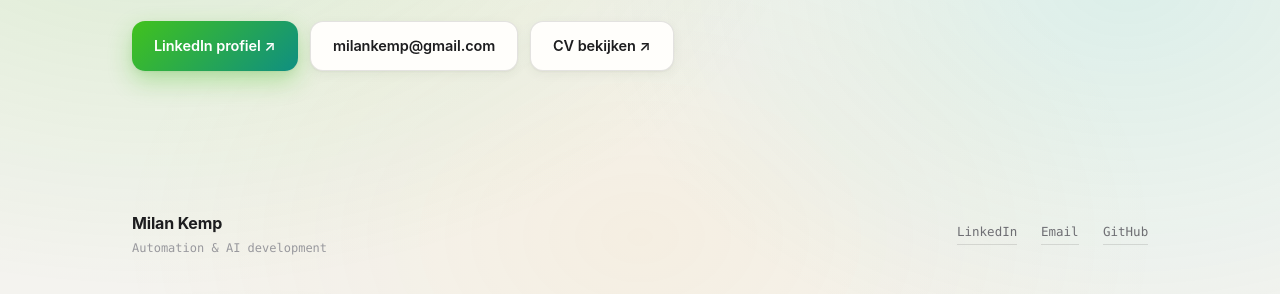
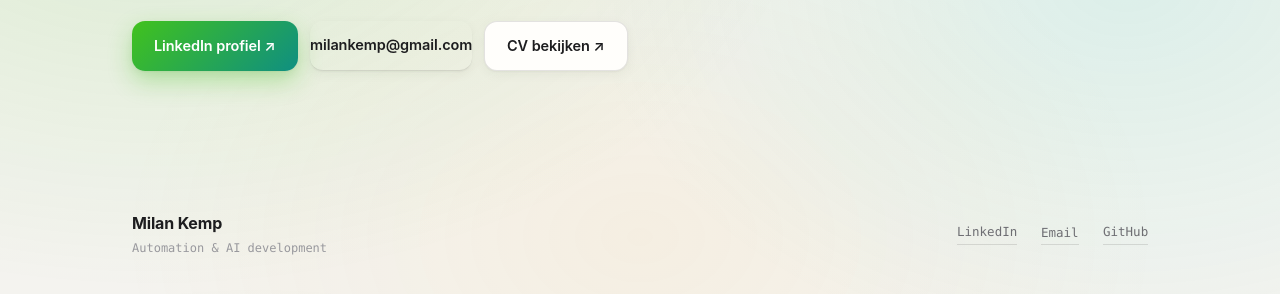
Before and after one commit to Milan-Kemp/Milan-portfolio, a plain HTML site: page index.html in a window 1280 px wide. Shown: the part 4067-4361 px from the top of the page. Drawn offline with Linux system fonts and the light colour scheme.

Commit message:
Vervang mailto-links door klembord-kopieer-knoppen voor e-mailadres
Beide e-mail-links (footer en Contact-sectie) zijn nu <button>s die het
adres naar het klembord kopiëren en dat kort bevestigen met "Gekopieerd
✓", in plaats van blind op een geconfigureerd mailto-programma te
vertrouwen. Valt terug op de normale mailto: als clipboard-toegang om
wat voor reden dan ook niet lukt.

```diff
--- a/css/styles.css
+++ b/css/styles.css
@@ -531,6 +531,12 @@ footer {
 
 .footer-link.is-hover { color: var(--accent-text); border-color: var(--accent); }
 
+.footer-email-btn {
+  appearance: none; background: none;
+  border: none; border-bottom: 1px solid var(--border-strong);
+  padding: 0 0 2px;
+}
+
 /* ---------- CASE STUDY: PIPELINE (shared by /projects/*.html) ---------- */
 
 .pipeline { position: relative; perspective: 900px; }
--- a/index.html
+++ b/index.html
@@ -328,7 +328,7 @@
     </p>
     <div class="about-contacts observe" style="margin-top: 24px;">
       <a href="https://www.linkedin.com/in/milan-kemp-5165a0326" target="_blank" rel="noopener" class="btn btn-primary">LinkedIn profiel ↗</a>
-      <a href="mailto:milankemp@gmail.com" class="btn btn-secondary">milankemp@gmail.com</a>
+      <button class="btn btn-secondary footer-email-btn" data-email="milankemp@gmail.com" type="button">milankemp@gmail.com</button>
       <a href="assets/Milan_Kemp_CV.pdf" target="_blank" rel="noopener" class="btn btn-secondary">CV bekijken ↗</a>
     </div>
   </section>
@@ -340,7 +340,7 @@
     </div>
     <div class="footer-links">
       <a class="footer-link" href="https://www.linkedin.com/in/milan-kemp-5165a0326" target="_blank" rel="noopener">LinkedIn</a>
-      <a class="footer-link" href="mailto:milankemp@gmail.com">Email</a>
+      <button class="footer-link footer-email-btn" data-email="milankemp@gmail.com" type="button">Email</button>
       <a class="footer-link" href="https://github.com/Milan-Kemp" target="_blank" rel="noopener">GitHub</a>
     </div>
   </footer>
--- a/js/main.js
+++ b/js/main.js
@@ -33,7 +33,27 @@ document.addEventListener('DOMContentLoaded', () => {
   setupCardLinks();
   setupOtherItems();
   setupDotNav();
+  setupEmailCopyButtons();
 });
+
+/* Copies the email address instead of relying on mailto: (which does
+   nothing for visitors without a default mail client configured), with a
+   short "Gekopieerd ✓" confirmation. Falls back to mailto: if clipboard
+   access fails for any reason. */
+function setupEmailCopyButtons() {
+  document.querySelectorAll('.footer-email-btn').forEach(btn => {
+    const original = btn.textContent;
+    btn.addEventListener('click', async () => {
+      try {
+        await navigator.clipboard.writeText(btn.dataset.email);
+        btn.textContent = 'Gekopieerd ✓';
+        setTimeout(() => { btn.textContent = original; }, 1800);
+      } catch {
+        window.location.href = `mailto:${btn.dataset.email}`;
+      }
+    });
+  });
+}
 
 /* "Overig werk" cards never change size — only .active (border/color)
    toggles, exactly like .stage.active on the pipeline pages. One shared
```
